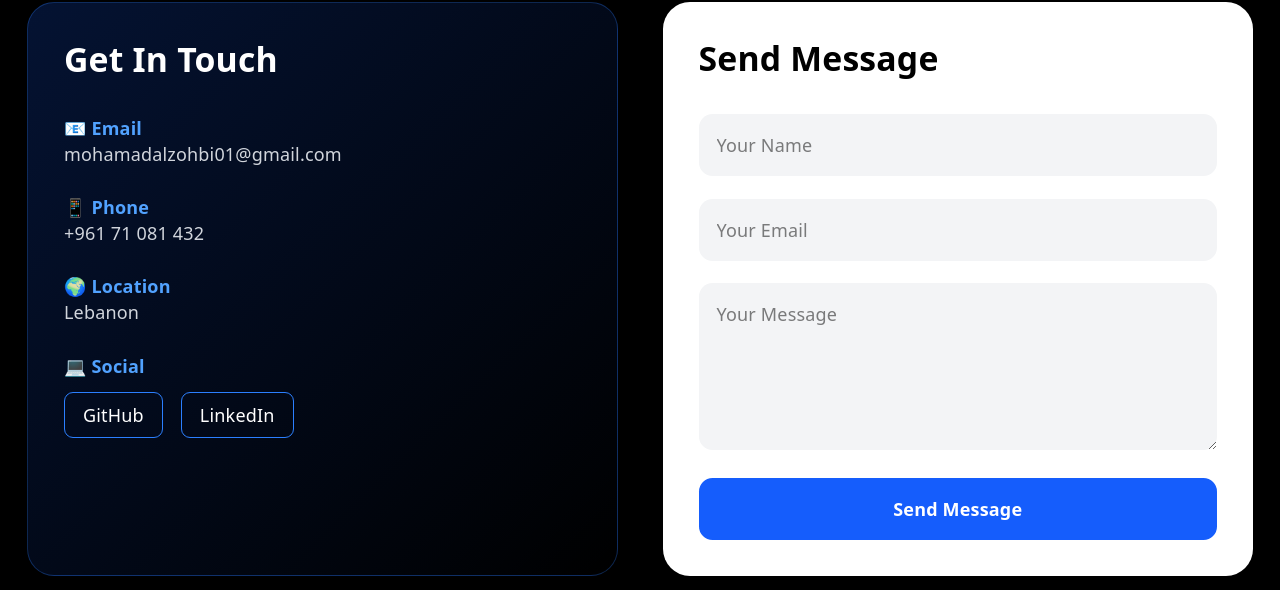
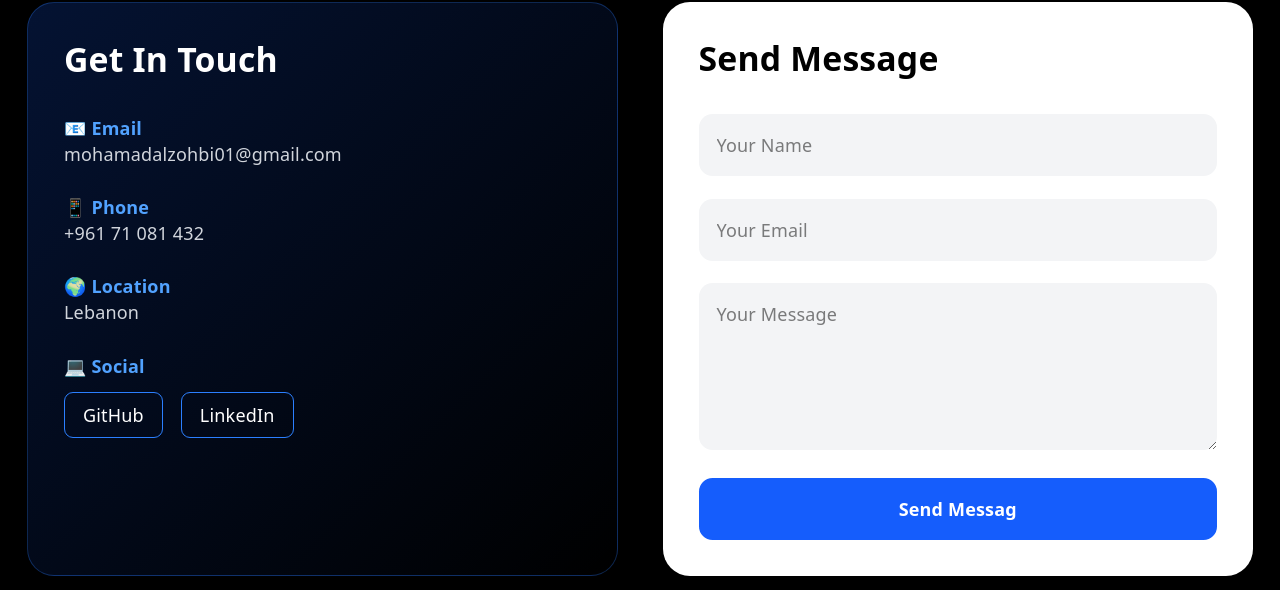
Before and after one commit to MohamadAl-Zohbi/portfolio, a React app: page /contact in a window 1280 px wide. Shown: the part 282-872 px from the top of the page. Built offline with nearby package versions, Linux system fonts and the light colour scheme; the HTML template or start-up script is replaced by a standard one.

Commit message:
send whatsapp message

```diff
--- a/src/pages/contact.jsx
+++ b/src/pages/contact.jsx
@@ -1,3 +1,6 @@
+import { useState } from "react";
+
+
 export default function Contact() {
   return (
     <section className="min-h-screen bg-black text-white py-20 px-6">
@@ -184,7 +187,7 @@ export default function Contact() {
 
 
 
-            <form className="space-y-5">
+            <div className="space-y-5">
 
 
               <input
@@ -246,11 +249,11 @@ export default function Contact() {
                 transition
                 "
               >
-                Send Message
+                <a href="#">Send Messag</a>
               </button>
 
 
-            </form>
+            </div>
 
 
           </div>
```
